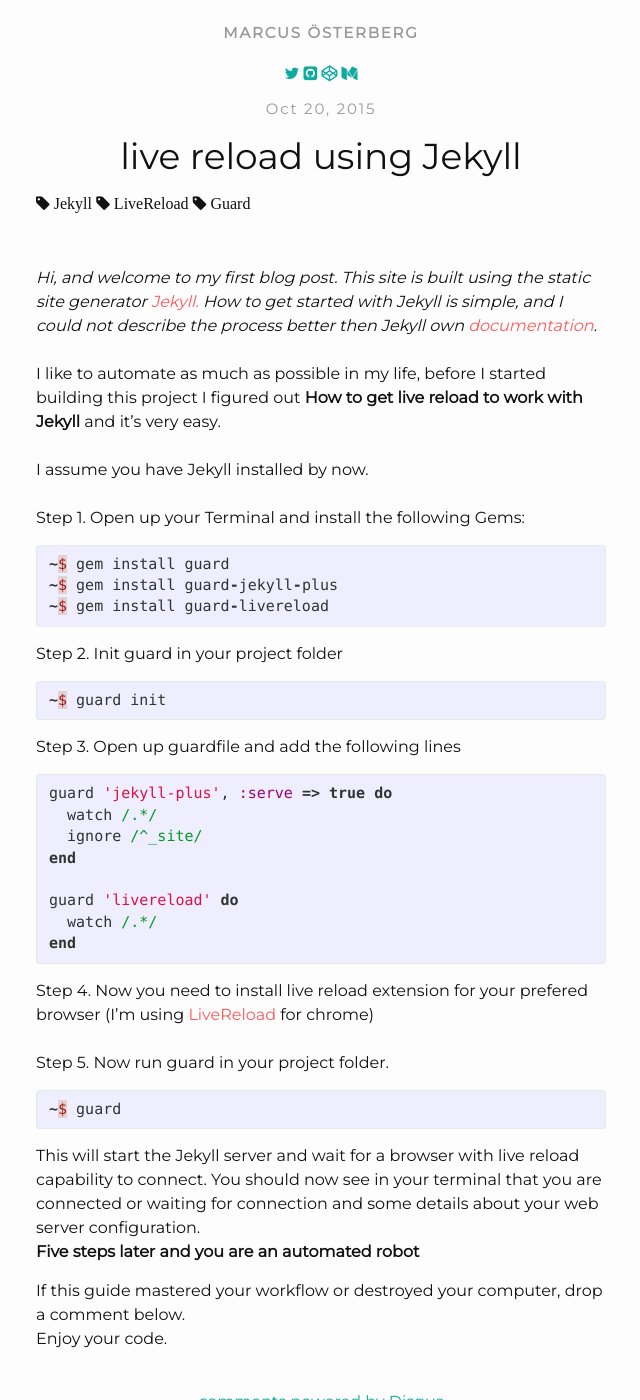
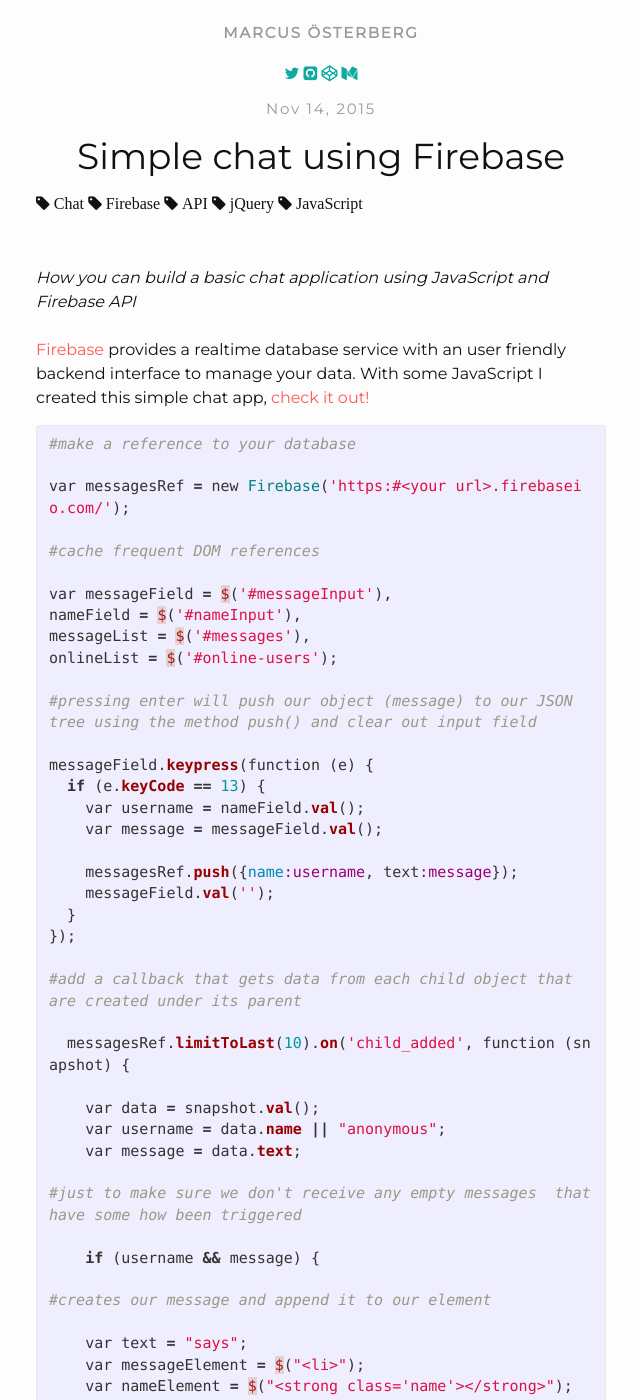
Before and after one commit to osterbergmarcus/osterbergmarcus.github.io, a Jekyll site: the page built from _posts/2015-10-20-test.markdown, in a window 1280 px wide and 1400 px high. Shown: the whole window, without its empty margins (339-979 px from the left). Built offline with Jekyll 4.4.1, drawn with Linux system fonts in a browser that asks for light colours; nearby versions of some CDN libraries; comment, search, counter and statistics services are not loaded; some of the changed text lies outside the part shown.

Commit message:
Added blog post

```diff
--- a/_posts/2015-10-20-test.markdown
+++ b/_posts/2015-10-20-test.markdown
@@ -1,51 +1,85 @@
 ---
 layout: blog
-title:  "live reload using Jekyll"
-date:   2015-10-20 01:43:00
-tags: Jekyll LiveReload Guard
+title:  "Simple chat using Firebase"
+date:   2015-11-14 14:30:00
+tags: Chat Firebase API jQuery JavaScript
 ---
 
-<i>Hi, and welcome to my first blog post. This site is built using the static site generator <a href="http://www.jekyllrb.com">Jekyll.</a> How to get started with Jekyll is simple, and I could not describe the process better then Jekyll own <a href="http://www.jekyllrb.com/docs/home">documentation</a>.</i>
+<i>How you can build a basic chat application using JavaScript and Firebase API</i>
 <br/>
 <br/>
-I like to automate as much as possible in my life, before I started building this project I figured out <strong>How to get live reload to work with Jekyll</strong> and it's very easy.
+<a href="http:#www.firebase.com/">Firebase</a> provides a realtime database service with an user friendly backend interface to manage your data. With some JavaScript I created this simple chat app, <a href="http:#osterbergmarcus.github.io/chat/">check it out!</a>
+<br/>
+{% highlight ruby %}
+#make a reference to your database
+var messagesRef = new Firebase('https:#<your url>.firebaseio.com/');
+
+#cache frequent DOM references
+var messageField = $('#messageInput'),
+nameField = $('#nameInput'),
+messageList = $('#messages'),
+onlineList = $('#online-users');
+
+#pressing enter will push our object (message) to our JSON  tree using the method push() and clear out input field
+messageField.keypress(function (e) {
+  if (e.keyCode == 13) {
+    var username = nameField.val();
+    var message = messageField.val();
+
+    messagesRef.push({name:username, text:message});
+    messageField.val('');
+  }
+});
+
+#add a callback that gets data from each child object that  are created under its parent
+  messagesRef.limitToLast(10).on('child_added', function (snapshot) {
+
+    var data = snapshot.val();
+    var username = data.name || "anonymous";
+    var message = data.text;
+
+#just to make sure we don't receive any empty messages  that have some how been triggered
+    if (username && message) {
+
+#creates our message and append it to our element
+    var text = "says";
+    var messageElement = $("<li>");
+    var nameElement = $("<strong class='name'></strong>");
+    nameElement.text(username.concat(' ' +text+ ' '));
+    messageElement.text(message).prepend(nameElement);
+
+    messageList.append(messageElement);
+
+#scroll to bottom of list to display latest message
+    messageList[0].scrollTop = messageList[0].scrollHeight;
+  }
+  });
+
+#reference to a new data object where we will track presence in our channel
+  var listRef = new Firebase("https:#<your-url>.firebaseio.com/presence/");
+  var userRef = listRef.push();
+
+# add online user to presence list
+  var presenceRef = new Firebase("https:#<your-url>.firebaseio.com/.info/connected");
+  presenceRef.on("value", function(snap) {
+    if (snap.val()) {
+      userRef.set(true);
+      #remove user from preference list when disconnected by using the remove() method
+      userRef.onDisconnect().remove();
+    }
+  });
+
+#list our objects in presence list as online users in our   element
+  listRef.on("value", function(snap) {
+
+    onlineList.text(snap.numChildren());
+  });
+
+{% endhighlight %}
+<br/>
+There is a lot more methods and well written documentation supporting a variety of languages on Firebase official homepage. All ready to use for your next application.
+
+Feel free to improve this app by requesting issues or pull requests on <a href="https://github.com/osterbergmarcus/Firebase-chat-app">Github</a>
 <br/>
 <br/>
-I assume you have Jekyll installed by now.
-<br/>
-<br/>
-Step 1. Open up your Terminal and install the following Gems:
-{% highlight ruby %}
-~$ gem install guard
-~$ gem install guard-jekyll-plus
-~$ gem install guard-livereload
-{% endhighlight %}
-Step 2. Init guard in your project folder
-{% highlight ruby %}
-~$ guard init
-{% endhighlight %}
-Step 3. Open up guardfile and add the following lines
-{% highlight ruby %}
-guard 'jekyll-plus', :serve => true do
-  watch /.*/
-  ignore /^_site/
-end
-
-guard 'livereload' do
-  watch /.*/
-end
-{% endhighlight %}
-Step 4. Now you need to install live reload extension for your prefered browser (I'm using <a href="https://chrome.google.com/webstore/detail/livereload/jnihajbhpnppcggbcgedagnkighmdlei">LiveReload</a> for chrome)
-<br/>
-<br/>
-Step 5. Now run guard in your project folder.
-{% highlight ruby %}
-~$ guard
-{% endhighlight %}
-This will start the Jekyll server and wait for a browser with live reload capability to connect. You should now see in your terminal that you are connected or waiting for connection and some details about your web server configuration.
-<br/>
-<strong>Five steps later and you are an automated robot</strong>
-
-If this guide mastered your workflow or destroyed your computer, drop a comment below.
-<br/>
 Enjoy your code.
```
